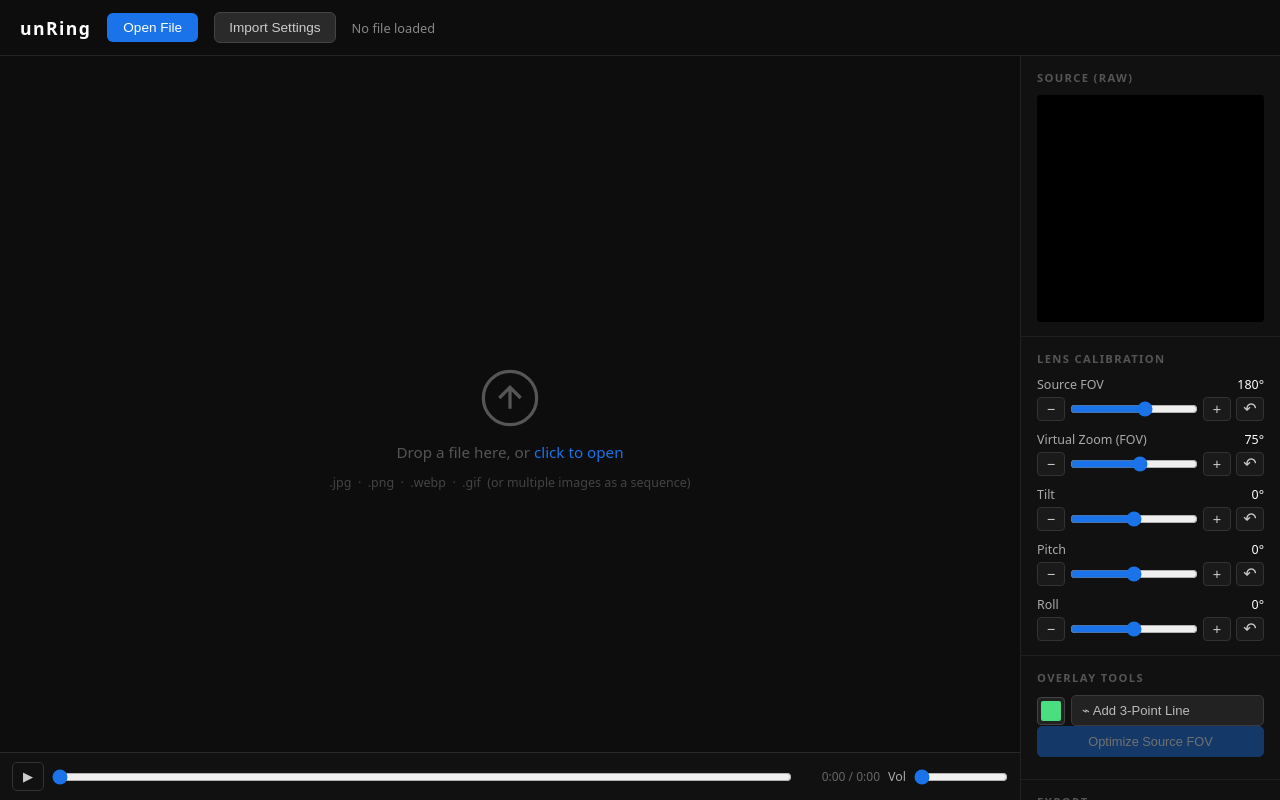
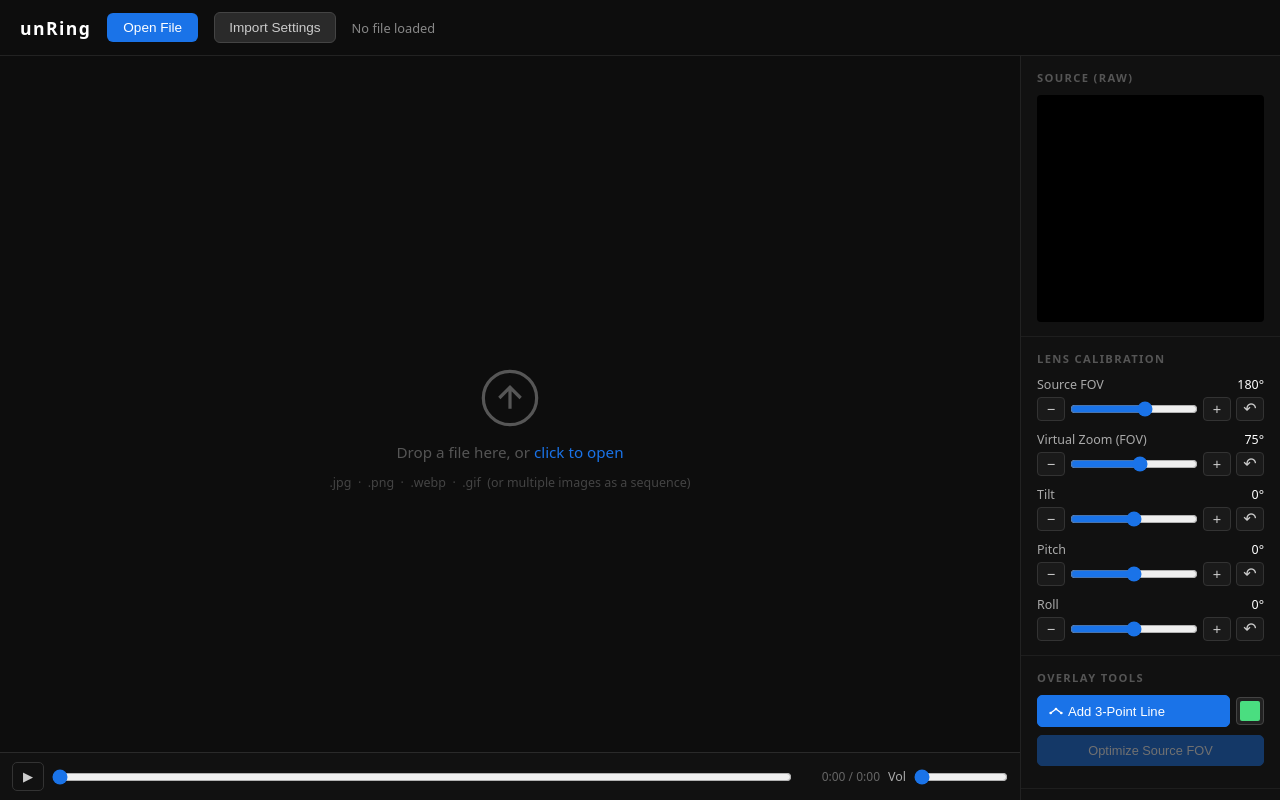
Before and after one commit to RunaR-Apps/unRing, a website built with Vite: page index.html in a window 1280 px wide. Built offline with nearby package versions, Linux system fonts and the light colour scheme.

Commit message:
Restyled the 3 point line button

```diff
--- a/index.html
+++ b/index.html
@@ -417,13 +417,32 @@
       border-color: #1a73e8;
       color: #6ab0ff;
     }
+    .tool-create-btn svg {
+      width: 16px;
+      height: 16px;
+      margin-right: 4px;
+      vertical-align: -3px;
+      fill: none;
+      stroke: currentColor;
+      stroke-linecap: round;
+      stroke-linejoin: round;
+      stroke-width: 2;
+    }
+    .tool-create-btn svg .point { fill: currentColor; stroke: none; }
 
     .tp-tool-row {
       display: flex;
       align-items: center;
       gap: 6px;
+      margin-bottom: 8px;
     }
     .tp-tool-row .tool-create-btn { flex: 1; }
+    #tool-three-point-line-btn {
+      background: #1a73e8;
+      border-color: #1a73e8;
+      color: #fff;
+    }
+    #tool-three-point-line-btn:hover { background: #1558b0; }
     .tp-tool-row input[type=color] {
       width: 28px;
       height: 28px;
@@ -560,8 +579,8 @@
       <div id="tools-panel" class="sidebar-section">
         <h2>Overlay Tools</h2>
         <div class="tp-tool-row">
+          <button class="tool-create-btn" id="tool-three-point-line-btn"><svg viewBox="0 0 24 24" aria-hidden="true"><path d="M4 15 12 9 20 15" /><circle class="point" cx="4" cy="15" r="2" /><circle class="point" cx="12" cy="9" r="2" /><circle class="point" cx="20" cy="15" r="2" /></svg>Add 3-Point Line</button>
           <input type="color" id="three-point-line-color" value="#4ade80" title="Three-point line color">
-          <button class="tool-create-btn" id="tool-three-point-line-btn">⌁ Add 3-Point Line</button>
         </div>
         <button class="full-btn primary" id="optimize-fov-btn" title="Add 2 or more lines to enable automatic optimization of source FOV." disabled>Optimize Source FOV</button>
       </div>
```
